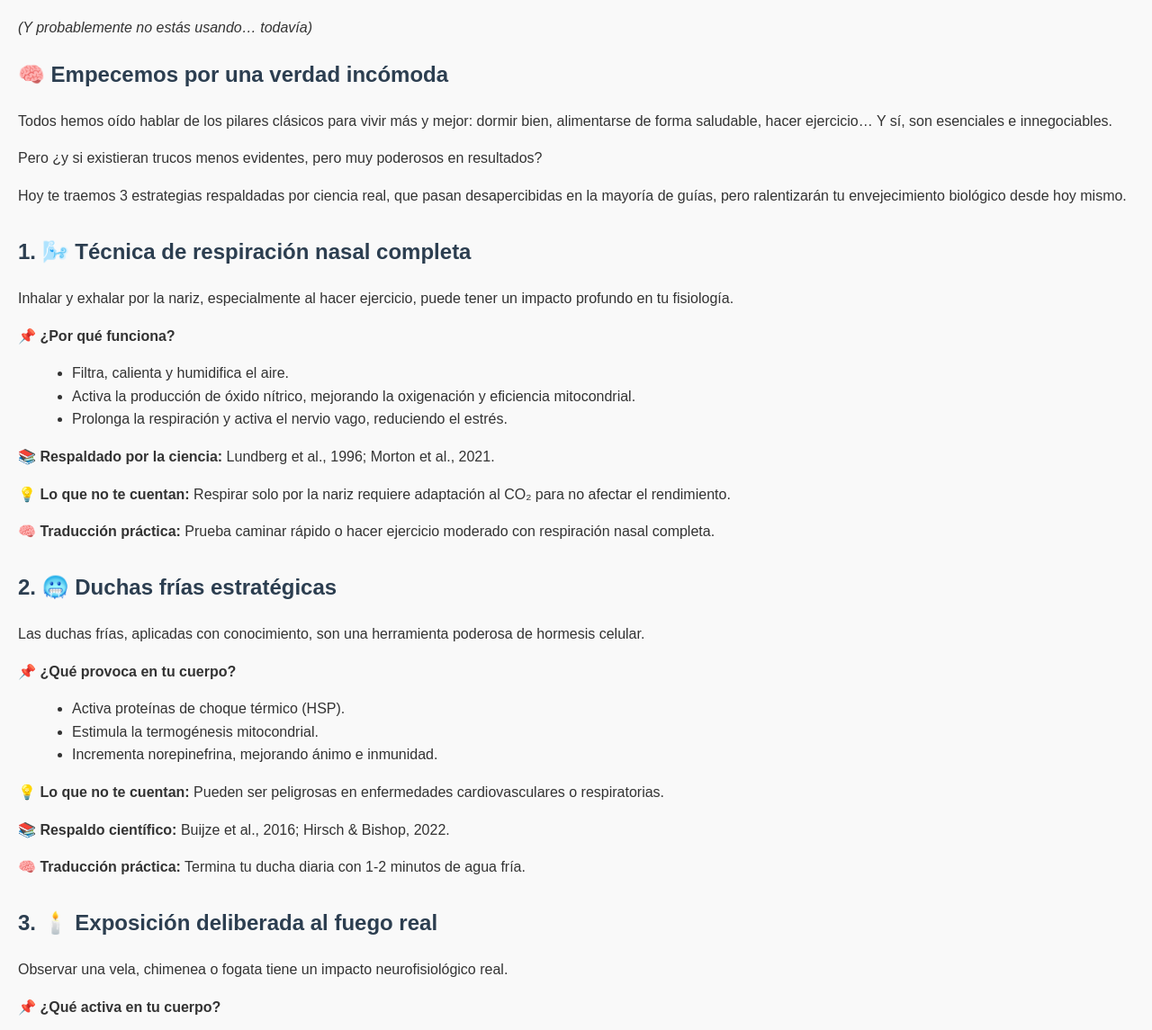
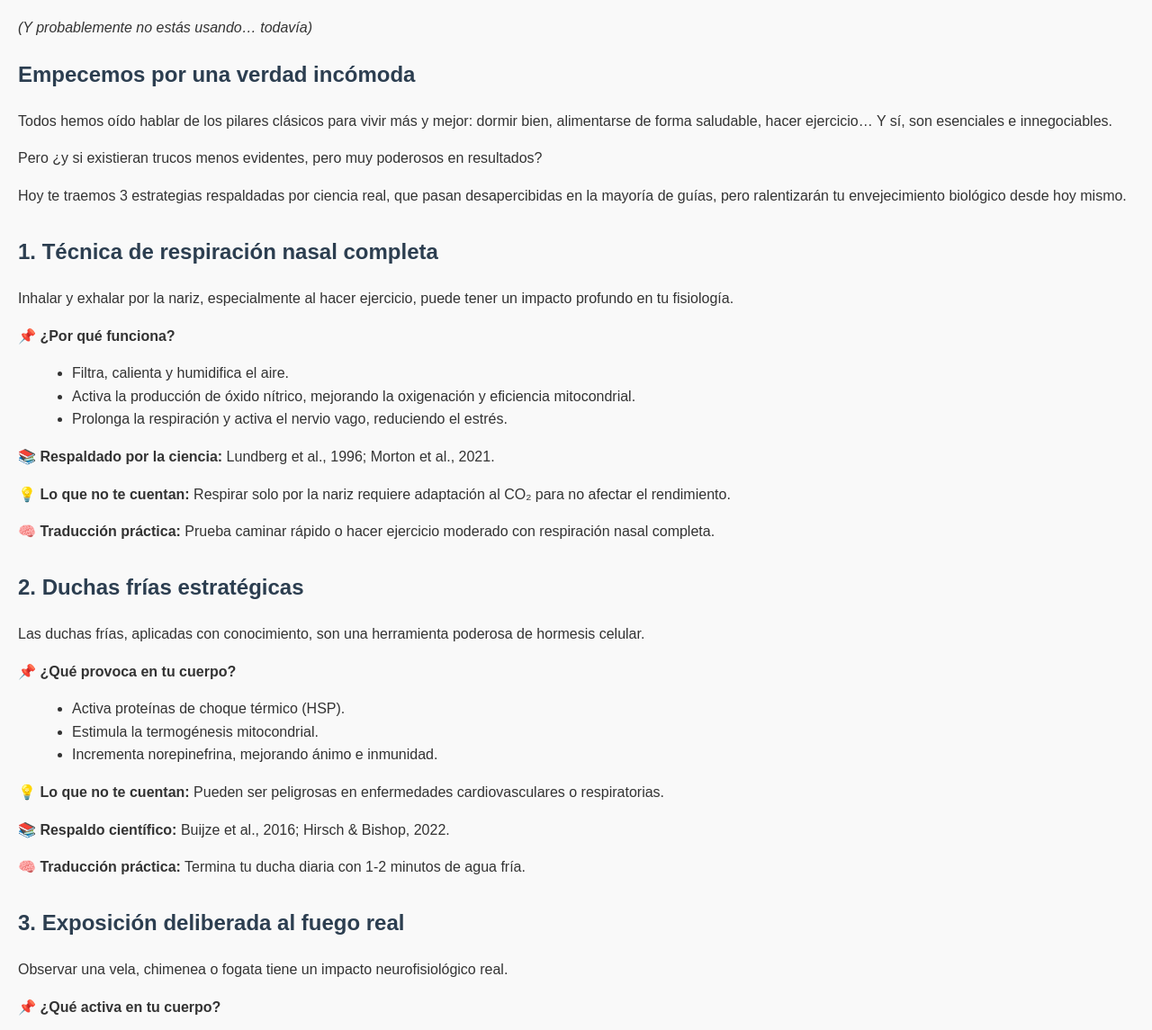
Before and after one commit to nrventurini/3_biohacks_poco_conocidos, a plain HTML site: page index.html in a window 1280 px wide. Shown: the part 76-1221 px from the top of the page at 90% size. Drawn offline with Linux system fonts and the light colour scheme.

Commit message:
Update index.html

```diff
--- a/index.html
+++ b/index.html
@@ -46,14 +46,14 @@
     <p><em>(Y probablemente no estás usando… todavía)</em></p>
 
     <div class="section">
-        <h2>🧠 Empecemos por una verdad incómoda</h2>
+        <h2>Empecemos por una verdad incómoda</h2>
         <p>Todos hemos oído hablar de los pilares clásicos para vivir más y mejor: dormir bien, alimentarse de forma saludable, hacer ejercicio… Y sí, son esenciales e innegociables.</p>
         <p>Pero ¿y si existieran trucos menos evidentes, pero muy poderosos en resultados?</p>
         <p>Hoy te traemos 3 estrategias respaldadas por ciencia real, que pasan desapercibidas en la mayoría de guías, pero ralentizarán tu envejecimiento biológico desde hoy mismo.</p>
     </div>
 
     <div class="section">
-        <h2>1. 🌬️ Técnica de respiración nasal completa</h2>
+        <h2>1. Técnica de respiración nasal completa</h2>
         <p>Inhalar y exhalar por la nariz, especialmente al hacer ejercicio, puede tener un impacto profundo en tu fisiología.</p>
         <p><strong>📌 ¿Por qué funciona?</strong></p>
         <ul>
@@ -67,7 +67,7 @@
     </div>
 
     <div class="section">
-        <h2>2. 🥶 Duchas frías estratégicas</h2>
+        <h2>2. Duchas frías estratégicas</h2>
         <p>Las duchas frías, aplicadas con conocimiento, son una herramienta poderosa de hormesis celular.</p>
         <p><strong>📌 ¿Qué provoca en tu cuerpo?</strong></p>
         <ul>
@@ -81,7 +81,7 @@
     </div>
 
     <div class="section">
-        <h2>3. 🕯️ Exposición deliberada al fuego real</h2>
+        <h2>3. Exposición deliberada al fuego real</h2>
         <p>Observar una vela, chimenea o fogata tiene un impacto neurofisiológico real.</p>
         <p><strong>📌 ¿Qué activa en tu cuerpo?</strong></p>
         <ul>
@@ -95,7 +95,7 @@
     </div>
 
     <div class="highlight">
-        <h2>🧬 Conclusión: el arte de vivir más… empieza por notar lo que nadie ve</h2>
+        <h2>Conclusión: el arte de vivir más… empieza por notar lo que nadie ve</h2>
         <p>🌬️ Respiración completa por la nariz.<br>
         🥶 Termina la ducha con agua fría.<br>
         🕯️ Mira el fuego al final del día, no el móvil.</p>
```
